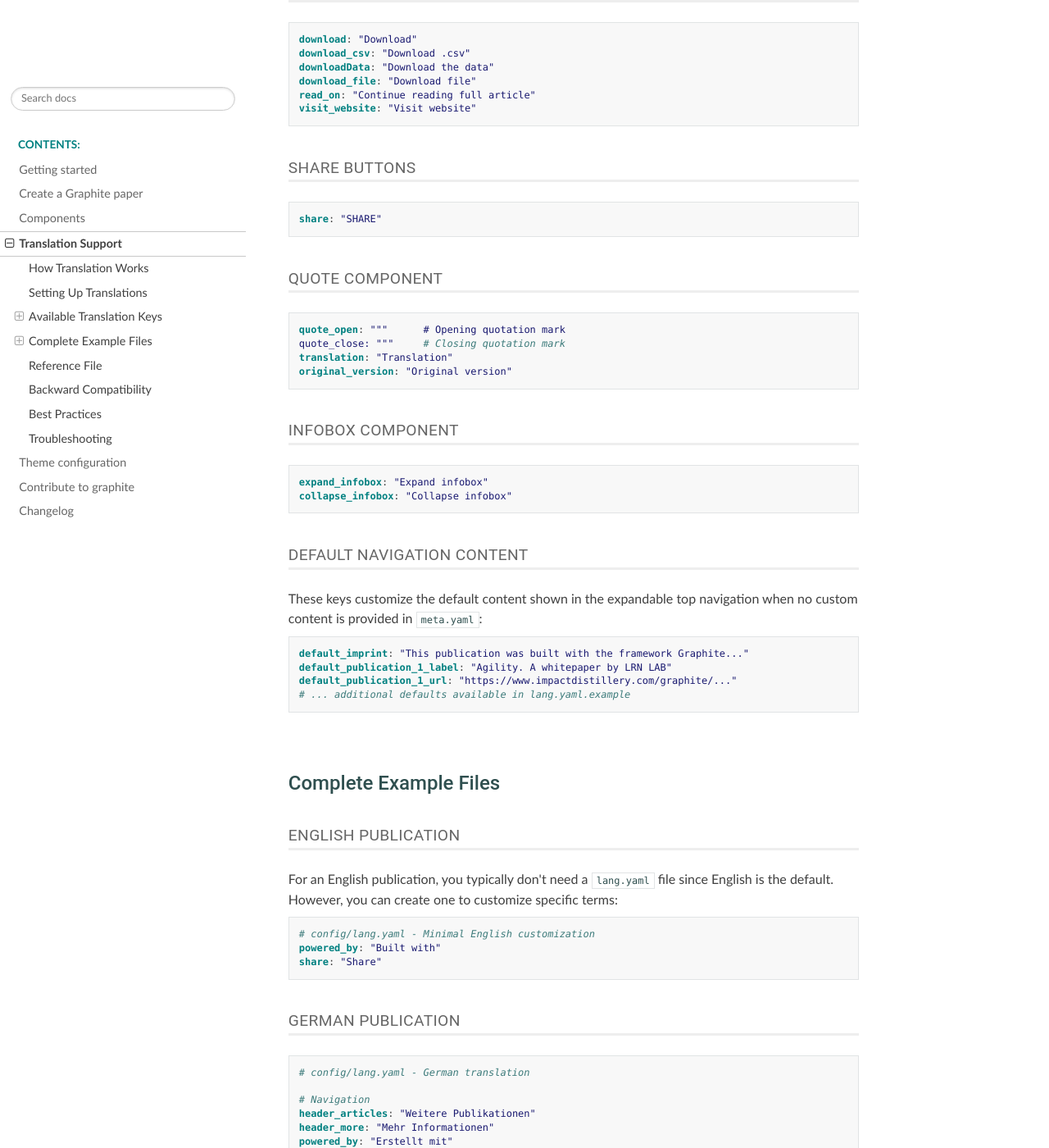
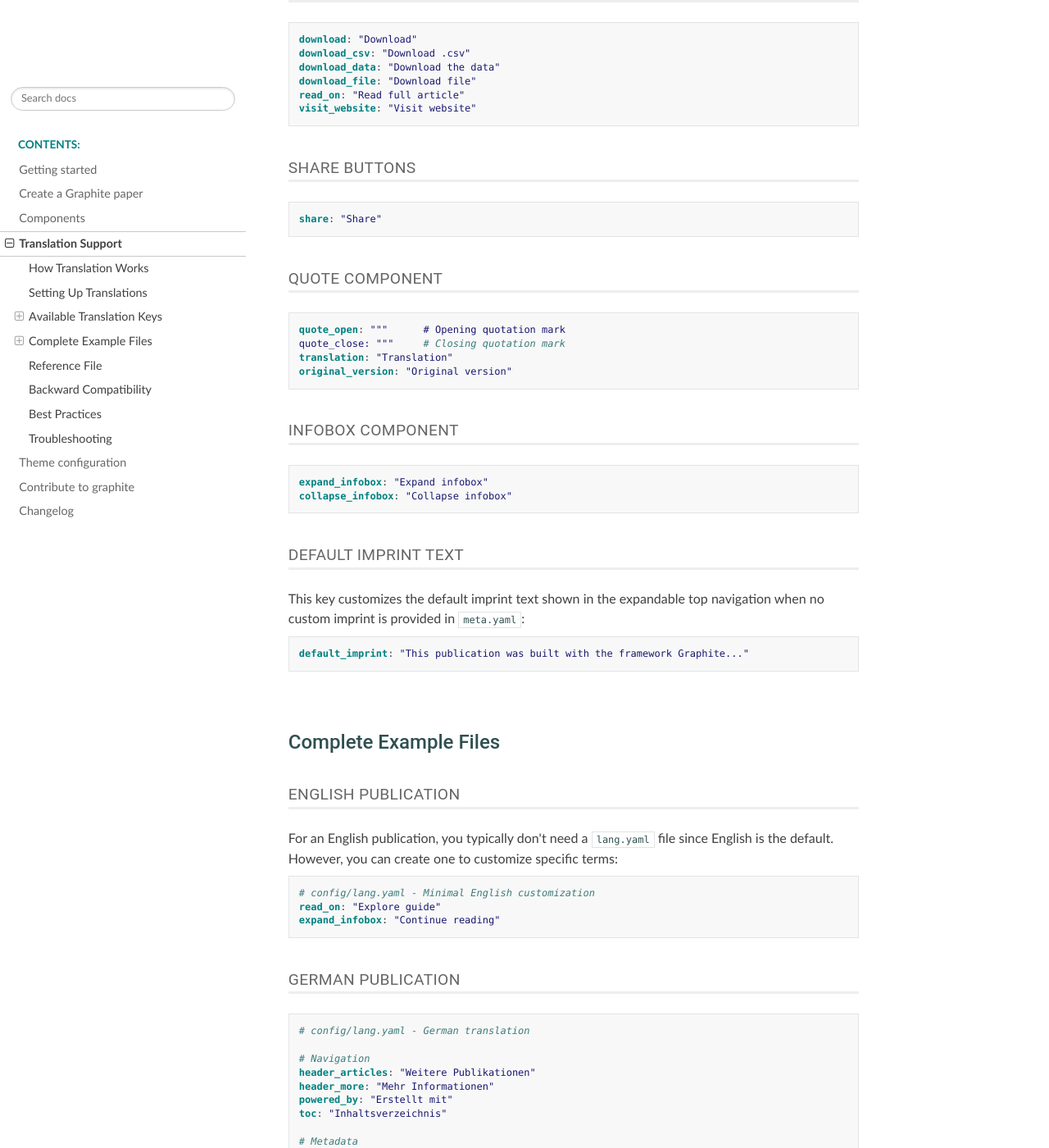
Before and after one commit to impactdistillery/graphite-paper, a Sphinx documentation site: the page built from docs/pages/translation.rst, in a window 1280 px wide and 1400 px high, scrolled down 1919 px. Shown: the whole window at 82% size. Built offline with Sphinx 7.4.7 and the Read the Docs theme 3.1.0, drawn with Linux system fonts in a browser that asks for light colours; some of the changed text lies outside the part shown.

Commit message:
Fix translation keys and remove navigation content from lang.yaml
Co-authored-by: crosssenses <8026065+crosssenses@users.noreply.github.com>

```diff
--- a/docs/pages/translation.rst
+++ b/docs/pages/translation.rst
@@ -58,8 +58,8 @@ Navigation and Headers
     header_articles: "Further publications"
     header_more: "More information"
     powered_by: "Powered by"
-    toc: "Table of content"
-    toc_long: "Table of content"
+    toc: "Contents"
+    toc_long: "Table of contents"
 
 Abstract and Metadata
 ---------------------
@@ -91,9 +91,9 @@ Actions
 
     download: "Download"
     download_csv: "Download .csv"
-    downloadData: "Download the data"
+    download_data: "Download the data"
     download_file: "Download file"
-    read_on: "Continue reading full article"
+    read_on: "Read full article"
     visit_website: "Visit website"
 
 Share Buttons
@@ -101,7 +101,7 @@ Share Buttons
 
 .. code:: yaml
 
-    share: "SHARE"
+    share: "Share"
 
 Quote Component
 ---------------
@@ -121,17 +121,14 @@ Infobox Component
     expand_infobox: "Expand infobox"
     collapse_infobox: "Collapse infobox"
 
-Default Navigation Content
----------------------------
+Default Imprint Text
+--------------------
 
-These keys customize the default content shown in the expandable top navigation when no custom content is provided in ``meta.yaml``:
+This key customizes the default imprint text shown in the expandable top navigation when no custom imprint is provided in ``meta.yaml``:
 
 .. code:: yaml
 
     default_imprint: "This publication was built with the framework Graphite..."
-    default_publication_1_label: "Agility. A whitepaper by LRN LAB"
-    default_publication_1_url: "https://www.impactdistillery.com/graphite/..."
-    # ... additional defaults available in lang.yaml.example
 
 
 Complete Example Files
@@ -145,8 +142,8 @@ For an English publication, you typically don't need a ``lang.yaml`` file since
 .. code:: yaml
 
     # config/lang.yaml - Minimal English customization
-    powered_by: "Built with"
-    share: "Share"
+    read_on: "Explore guide"
+    expand_infobox: "Continue reading"
 
 German Publication
 ------------------
```
Also changed, not shown: 4 other files.
